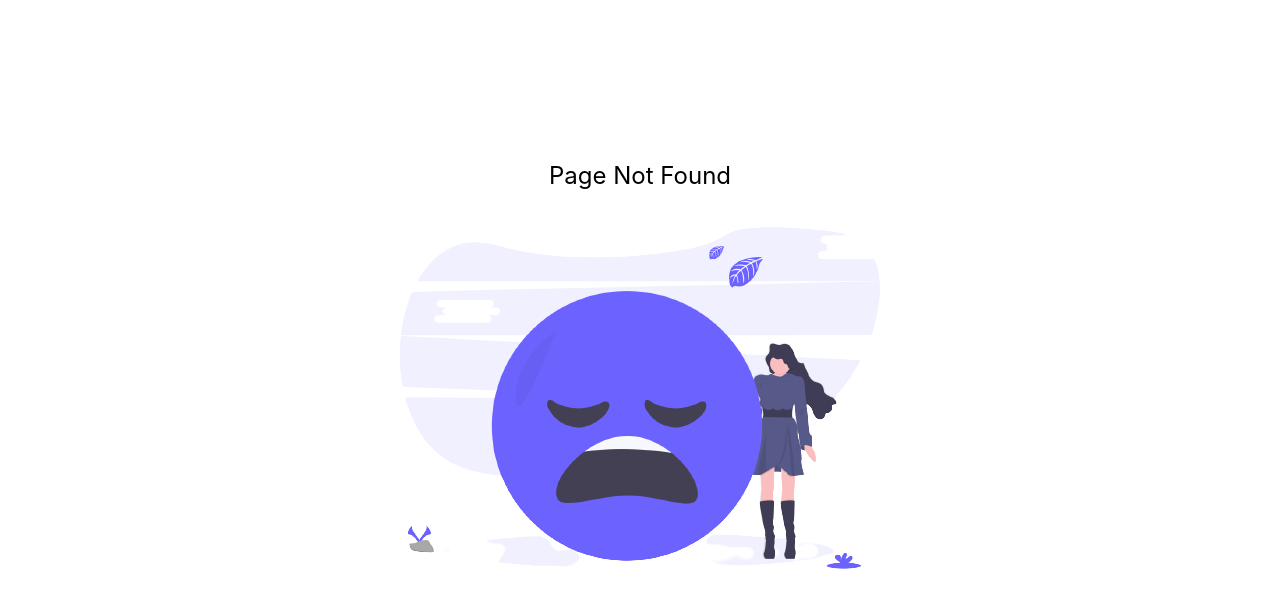
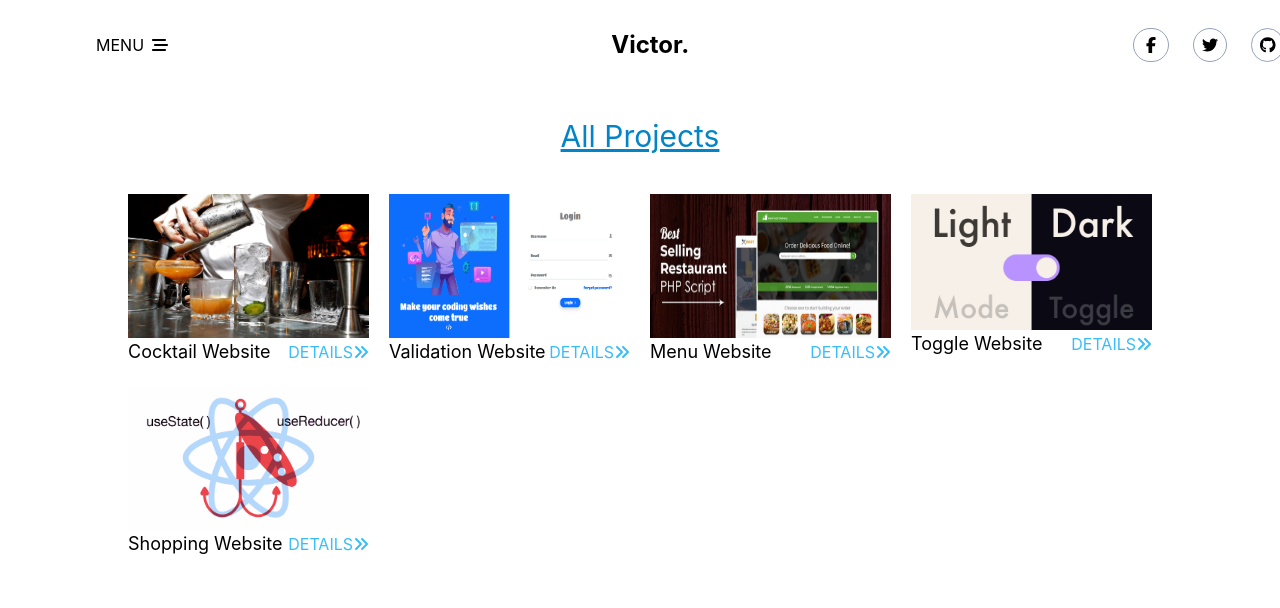
Before and after one commit to VictorAkan/Real-Personal-Portfolio, a React (Create React App) app: page /projects in a window 1280 px wide. Before the commit this address had no page. Shown: the top 608 px of the page. Built offline with nearby package versions, Linux system fonts and the light colour scheme; a web font is replaced by a local one.

Commit message:
changed somethings

```diff
--- a/src/App.js
+++ b/src/App.js
@@ -2,6 +2,8 @@ import { Home } from "./Pages/Home/Home";
 import { Routes,Route } from "react-router-dom";
 import { Error } from "./Pages/Error/Error";
 import { Contact } from "./Pages/Contact/Contact";
+import { Projects } from "./Pages/Projects/Projects";
+import { ProjectDetails } from "./Pages/Projects/ProjectDetails";
 
 function App() {
   return (
@@ -13,6 +15,10 @@ function App() {
 
       <Route path="/contact" element={<Contact />} />
 
+      <Route path="/projects" element={<Projects />} />
+
+      <Route path="/projectDetails" element={<ProjectDetails />} />
+
     </Routes>
   );
 }
--- /dev/null
+++ b/src/Pages/Projects/ProjectDetails.js
@@ -0,0 +1,5 @@
+export const ProjectDetails = () => {
+    return (
+        <div>Project details page</div>
+    )
+}
--- /dev/null
+++ b/src/Pages/Projects/Projects.js
@@ -0,0 +1,11 @@
+import { Navbar } from "../../components/LandingPage/Navbar/Navbar"
+import { ProjectComponent } from "../../components/Project/ProjectComponent"
+
+export const Projects = () => {
+    return (
+        <div>
+            <Navbar />
+            <ProjectComponent />
+        </div>
+    )
+}
--- a/src/components/LandingPage/Footer/Footer.jsx
+++ b/src/components/LandingPage/Footer/Footer.jsx
@@ -1,10 +1,12 @@
+import { Link } from "react-router-dom";
+
 export const Footer = () => {
     return (
         <div className="mt-40 pt-20 pb-20 bg-sky-600">
             <div className="md:px-32 px-10 lg:flex lg:space-x-96 items-center">
                 <div className="block">
                     <div>
-                        <h2 className="text-4xl text-slate-800">Let's <button className="underline text-yellow-500">work</button><br />together</h2>
+                        <h2 className="text-4xl text-slate-800">Let's <Link to="/contact" className="underline text-yellow-500">work</Link><br />together</h2>
                     </div>
                     <div className="mt-6 text-slate-100"><p className="text-center md:text-left">
                         Let's keep a very smooth and <br /> better business, communicate and <br /> bring all goals to achievements.
--- a/src/components/LandingPage/Navbar/Navbar.jsx
+++ b/src/components/LandingPage/Navbar/Navbar.jsx
@@ -1,13 +1,14 @@
 import { FontAwesomeIcon } from '@fortawesome/react-fontawesome';
 import { faBarsStaggered } from '@fortawesome/free-solid-svg-icons';
 import { faTwitter,faFacebookF,faGithub } from '@fortawesome/free-brands-svg-icons';
+import { Link } from 'react-router-dom';
 
 export const Navbar = () => {
     return (
         <div className="px-24">
             <nav className="md:flex space-y-3 md:space-y-0 block items-center xl:space-x-[27.7rem] 2xl:space-x-[50rem] md:space-x-48 lg:space-x-[27.7rem] mt-7">
                 <div className="flex items-center space-x-2">
-                    <h2 className="uppercase">menu</h2>
+                    <Link to="/" className="uppercase">menu</Link>
                     <FontAwesomeIcon icon={faBarsStaggered} />
                 </div>
                 <div>
--- a/src/components/LandingPage/Project/ProjectSection.jsx
+++ b/src/components/LandingPage/Project/ProjectSection.jsx
@@ -8,6 +8,7 @@ import menu from '../../../assets/images/projectImages/menu.jpg';
 import toggle from '../../../assets/images/projectImages/toggle.png';
 import useReducer from '../../../assets/images/projectImages/useReducer.png';
 import '../lp.css'
+import { Link } from 'react-router-dom';
 
 const MyDot = ({ isActive }) => (
     <span
@@ -70,9 +71,9 @@ export const ProjectSection = () => {
             <div className="projects_liveView mt-14 overflow-x-auto flex scroll-smooth space-x-10 scroll-pl-6 snap-x">
                 <Carousel cols={3} rows={1} gap={10} dot={MyDot} autoplay={5000} loop>
                     <Carousel.Item>
-                        <button>
+                        <a target="_blank" href="https://react-cocktail-two.vercel.app/">
                             <img className="h-60 w-[40rem]" src={cocktail} alt="cocktail" />
-                        </button>
+                        </a>
                         <div className="md:flex items-center">
                             <div><h2 className="capitalize md:text-2xl">Cocktail website</h2></div>
                             <div className="ml-auto">
@@ -84,9 +85,9 @@ export const ProjectSection = () => {
                         </div>
                     </Carousel.Item>
                     <Carousel.Item>
-                        <button>
+                        <a target="_blank" href="https://login-form-one-kappa.vercel.app/">
                             <img className="lg:h-60" src={login} alt="login" />
-                        </button>
+                        </a>
                         <div className="md:flex items-center">
                             <div><h2 className="capitalize md:text-2xl">Cocktail website</h2></div>
                             <div className="ml-auto">
@@ -98,9 +99,9 @@ export const ProjectSection = () => {
                         </div>
                     </Carousel.Item>
                     <Carousel.Item>
-                        <button>
+                        <a target="_blank" href="https://react-menu-ecru.vercel.app/">
                             <img className="lg:h-60" src={menu} alt="menu" />
-                        </button>
+                        </a>
                         <div className="md:flex items-center">
                             <div><h2 className="capitalize md:text-2xl">Cocktail website</h2></div>
                             <div className="ml-auto">
@@ -112,9 +113,9 @@ export const ProjectSection = () => {
                         </div>
                     </Carousel.Item>
                     <Carousel.Item>
-                        <button>
+                        <a target="_blank" href="https://react-toggle-mode.vercel.app/">
                             <img src={toggle} alt="toggle" />
-                        </button>
+                        </a>
                         <div className="md:flex items-center">
                             <div><h2 className="capitalize md:text-2xl">Cocktail website</h2></div>
                             <div className="ml-auto">
@@ -126,9 +127,9 @@ export const ProjectSection = () => {
                         </div>
                     </Carousel.Item>
                     <Carousel.Item>
-                        <button>
+                        <a target="_blank" href="https://react-use-reducer-eta.vercel.app/">
                             <img className="h-60" src={useReducer} alt="useReducer" />
-                        </button>
+                        </a>
                         <div className="md:flex items-center">
                             <div><h2 className="capitalize md:text-2xl">Cocktail website</h2></div>
                             <div className="ml-auto">
@@ -144,7 +145,7 @@ export const ProjectSection = () => {
             <div ref={elementRef} className="mt-20 animated-down mb-20 flex justify-center">
                 <div className="md:flex px-5 md:px-0 md:items-center md:space-x-10">
                     <div className="flex justify-center">
-                        <button className="uppercase bg-sky-600 hover:bg-sky-500 text-white p-3 px-4">View all projects</button>
+                        <Link to="/projects" className="uppercase bg-sky-600 hover:bg-sky-500 text-white p-3 px-4">View all projects</Link>
                     </div>
                     <div>
                         <p className="text-slate-500 text-center md:text-left mt-10 md:mt-0">Get to explore different inspiring projects created by me.<br />
--- a/src/components/LandingPage/contact/KeepInTouch.jsx
+++ b/src/components/LandingPage/contact/KeepInTouch.jsx
@@ -1,6 +1,7 @@
 import ionic from '../../../assets/images/ionic.png';
 import preact from '../../../assets/images/preact.png';
 import pwa from '../../../assets/images/pwa.png';
+import { Link } from 'react-router-dom';
 
 export const KeepInTouch = () => {
     return (
@@ -19,7 +20,7 @@ export const KeepInTouch = () => {
                     </div>
                 </div>
                 <div className="btn mt-6 lg:mt-0 flex lg:block justify-center">
-                    <button className="uppercase bg-black text-white p-3 hover:bg-slate-800">all integrations</button>
+                    <Link to="/ss" className="uppercase bg-black text-white p-3 hover:bg-slate-800">all integrations</Link>
                 </div>
             </div>
             <div className="grid mt-20 gap-5 grid-rows-3 grid-cols-1 md:grid-rows-2 md:grid-cols-2 lg:grid-rows-1 lg:grid-cols-3">
--- /dev/null
+++ b/src/components/Project/ProjectComponent.jsx
@@ -0,0 +1,94 @@
+import { FontAwesomeIcon } from '@fortawesome/react-fontawesome';
+import { faAnglesRight } from '@fortawesome/free-solid-svg-icons';
+import cocktail from '../../assets/images/projectImages/cocktail.jpg';
+import login from '../../assets/images/projectImages/login.png';
+import menu from '../../assets/images/projectImages/menu.jpg';
+import toggle from '../../assets/images/projectImages/toggle.png';
+import useReducer from '../../assets/images/projectImages/useReducer.png';
+
+export const ProjectComponent = () => {
+    return (
+        <div>
+            <div>
+                <h2 className="text-center mt-14 underline text-sky-600 text-3xl">All Projects</h2>
+            </div>
+            <div className="md:px-14 px-1 lg:px-32 mt-10">
+                <div className="grid grid-cols-2 lg:grid-cols-4 md:grid-cols-3 gap-3 lg:gap-5 grid-rows-4">
+                    <div>
+                        <a target="_blank" href="https://react-cocktail-two.vercel.app/">
+                            <img className="h-[9rem] w-[20rem]" src={cocktail} alt="cocktail" />
+                        </a>
+                        <div className="md:flex items-center">
+                            <div><h2 className="capitalize md:text-lg">Cocktail website</h2></div>
+                            <div className="ml-auto">
+                                <button className="text-sky-400 hover:text-sky-300 flex items-center uppercase">
+                                    <p>details</p>
+                                    <FontAwesomeIcon icon={faAnglesRight} />
+                                </button>
+                            </div>
+                        </div>
+                    </div>
+                    <div>
+                        <a target="_blank" href="https://login-form-one-kappa.vercel.app/">
+                            <img className="lg:h-[9rem]" src={login} alt="login" />
+                        </a>
+                        <div className="md:flex items-center">
+                            <div><h2 className="capitalize md:text-lg">Validation website</h2></div>
+                            <div className="ml-auto">
+                                <button className="text-sky-400 hover:text-sky-300 flex items-center uppercase">
+                                    <p>details</p>
+                                    <FontAwesomeIcon icon={faAnglesRight} />
+                                </button>
+                            </div>
+                        </div>
+                    </div>
+                    <div>
+                        <a target="_blank" href="https://react-menu-ecru.vercel.app/">
+                            <img className="lg:h-[9rem]" src={menu} alt="menu" />
+                        </a>
+                        <div className="md:flex items-center">
+                            <div><h2 className="capitalize md:text-lg">Menu website</h2></div>
+                            <div className="ml-auto">
+                                <button className="text-sky-400 hover:text-sky-300 flex items-center uppercase">
+                                    <p>details</p>
+                                    <FontAwesomeIcon icon={faAnglesRight} />
+                                </button>
+                            </div>
+                        </div>
+                    </div>
+                    <div>
+                        <a target="_blank" href="https://react-toggle-mode.vercel.app/">
+                            <img src={toggle} alt="toggle" />
+                        </a>
+                        <div className="md:flex items-center">
+                            <div><h2 className="capitalize md:text-lg">Toggle website</h2></div>
+                            <div className="ml-auto">
+                                <button className="text-sky-400 hover:text-sky-300 flex items-center uppercase">
+                                    <p>details</p>
+                                    <FontAwesomeIcon icon={faAnglesRight} />
+                                </button>
+                            </div>
+                        </div>
+                    </div>
+                    <div>
+                        <a target="_blank" href="https://react-use-reducer-eta.vercel.app/">
+                            <img className="h-[9rem]" src={useReducer} alt="useReducer" />
+                        </a>
+                        <div className="md:flex items-center">
+                            <div><h2 className="capitalize md:text-lg">Shopping website</h2></div>
+                            <div className="ml-auto">
+                                <button className="text-sky-400 hover:text-sky-300 flex items-center uppercase">
+                                    <p>details</p>
+                                    <FontAwesomeIcon icon={faAnglesRight} />
+                                </button>
+                            </div>
+                        </div>
+                    </div>
+                    <div></div>
+                    <div></div>
+                    <div></div>
+                </div>
+            </div>
+        </div>
+    )
+}
```
